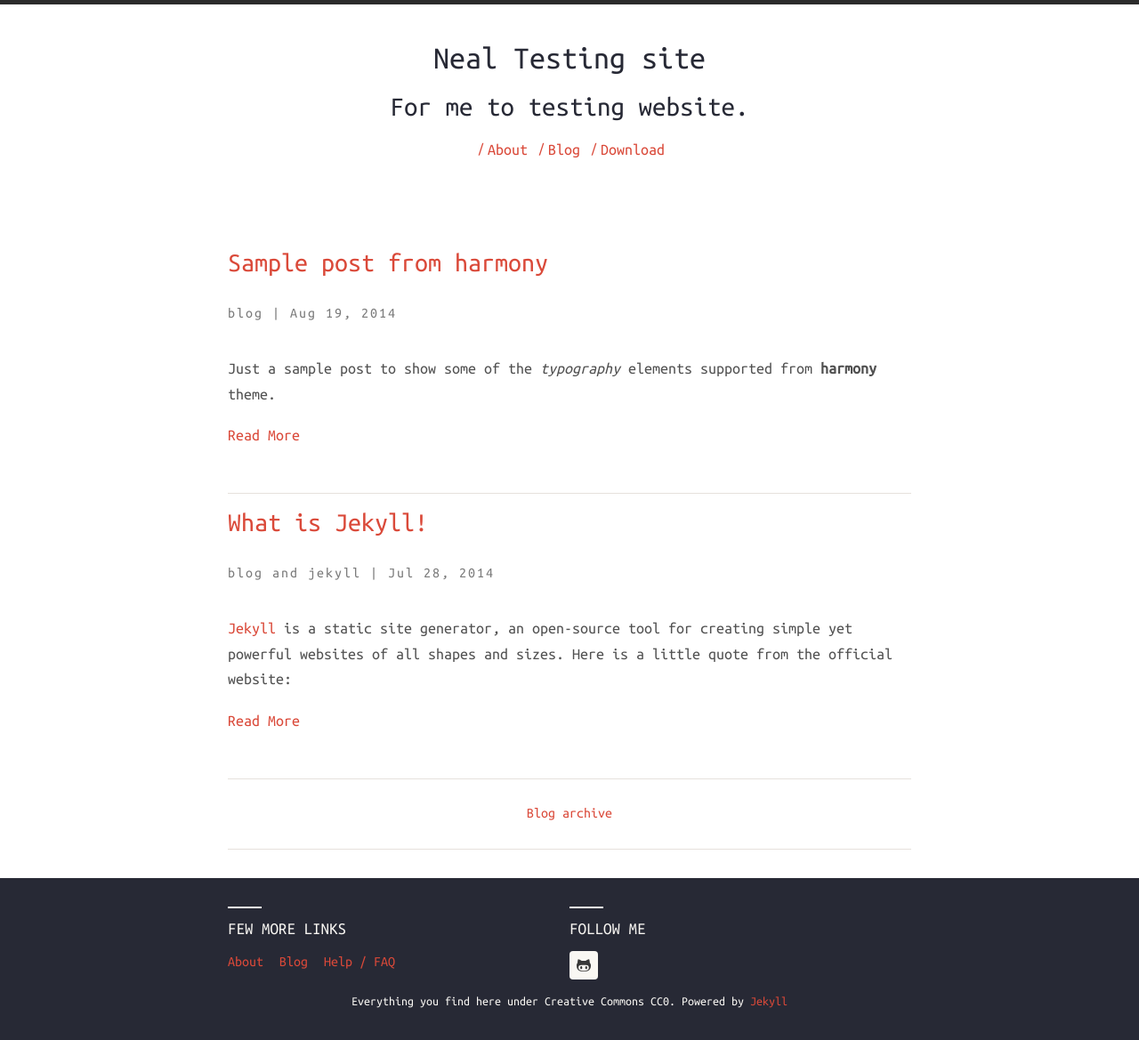
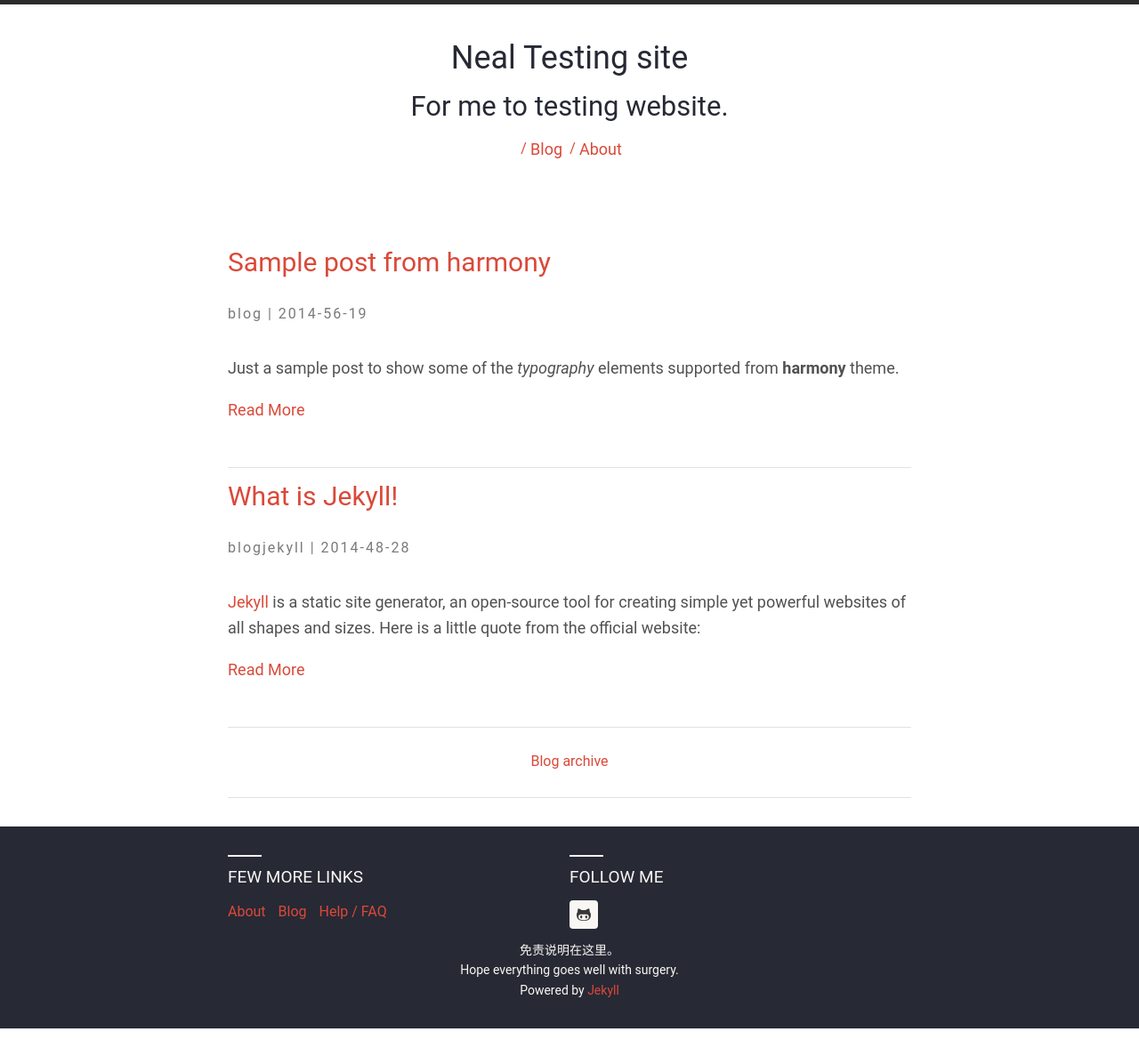
Before and after one commit to nealzhu/nealzhu.github.io, a Jekyll site: the page built from index.html, in a window 1280 px wide. Shown: the whole page at 89% size. Built offline with Jekyll 4.4.1, drawn with Linux system fonts in a browser that asks for light colours; nearby versions of some CDN libraries.

Commit message:
首页修改

```diff
--- a/_config.yml
+++ b/_config.yml
@@ -47,7 +47,7 @@ markdown:    kramdown
 highlighter: pygments
 
 # Permalinks
-permalink:        pretty
+permalink: /:month-:day-:year/:title.html
 
 exclude:
   - CNAME
--- a/_includes/footer.html
+++ b/_includes/footer.html
@@ -1,4 +1,5 @@
 {% if site.harmony.show_disclaimer %}
-	Everything you find here under Creative Commons CC0.
+	免责说明在这里。<br>
 {% endif %}
+Hope everything goes well with surgery.<br>
 Powered by <a href="http://jekyllrb.com" target="_blank">Jekyll</a>
--- a/_includes/header-links.html
+++ b/_includes/header-links.html
@@ -1,16 +1,8 @@
 <ul>
+	<li>
+		<a href="{{ '/blog' | prepend: site.baseurl | prepend: site.url }}">Blog</a><span>/</span>
+	</li>
 	<li>
 		<a href="{{ '/about' | prepend: site.baseurl | prepend: site.url }}">About</a><span>/</span>
 	</li>
-	<li>
-		<a href="{{ '/blog' | prepend: site.baseurl | prepend: site.url }}">Blog</a><span>/</span>
-	</li>
-	{% if site.harmony.social.github %}
-	<li>
-		<a title="{{ site.harmony.social.github }} on Github"
-			href="https://github.com/gayanvirajith/harmony" target="_blank">
-			Download
-		</a><span>/</span>
-	</li>
-	{% endif %}
 </ul>
--- a/assets/css/_sass/partials/_variables.scss
+++ b/assets/css/_sass/partials/_variables.scss
@@ -27,4 +27,5 @@ $base-0F: #bc9458;
 
 
 // Fonts
-$primary-font: 'Ubuntu Mono', "Helvetica Neue", Helvetica, Arial, sans-serif;
+// $primary-font: 'Ubuntu Mono', "Helvetica Neue", Helvetica, Arial, sans-serif;
+$primary-font: Roboto, 'Droid Sans', 'Droid Sans Fallback', 'Heiti SC', 'Hiragino Sans GB', Tahoma, Arial, 'Microsoft YaHei', sans-serif;
--- a/index.html
+++ b/index.html
@@ -14,11 +14,11 @@ layout: default
           <p class="post-meta">
             {% if (post.categories.size > 0 %}
             <span class="categories">
-            {{ post.categories | array_to_sentence_string }}
+            {{ post.categories | ", " }}
             </span> |
             {% endif %}
             <span class="post-date">
-            {{ post.date | date: "%b %-d, %Y" }}
+            {{ post.date | date: "%Y-%M-%-d" }}
             </span>
           </p>
 
```
